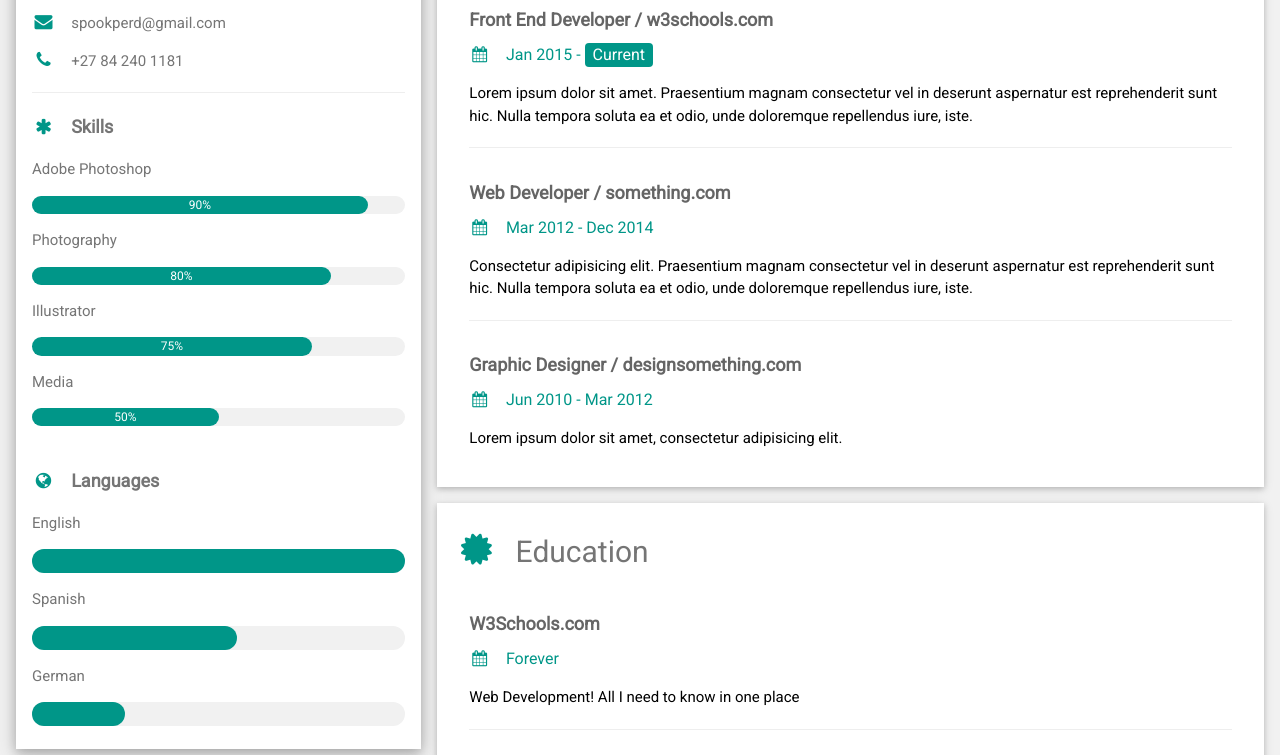
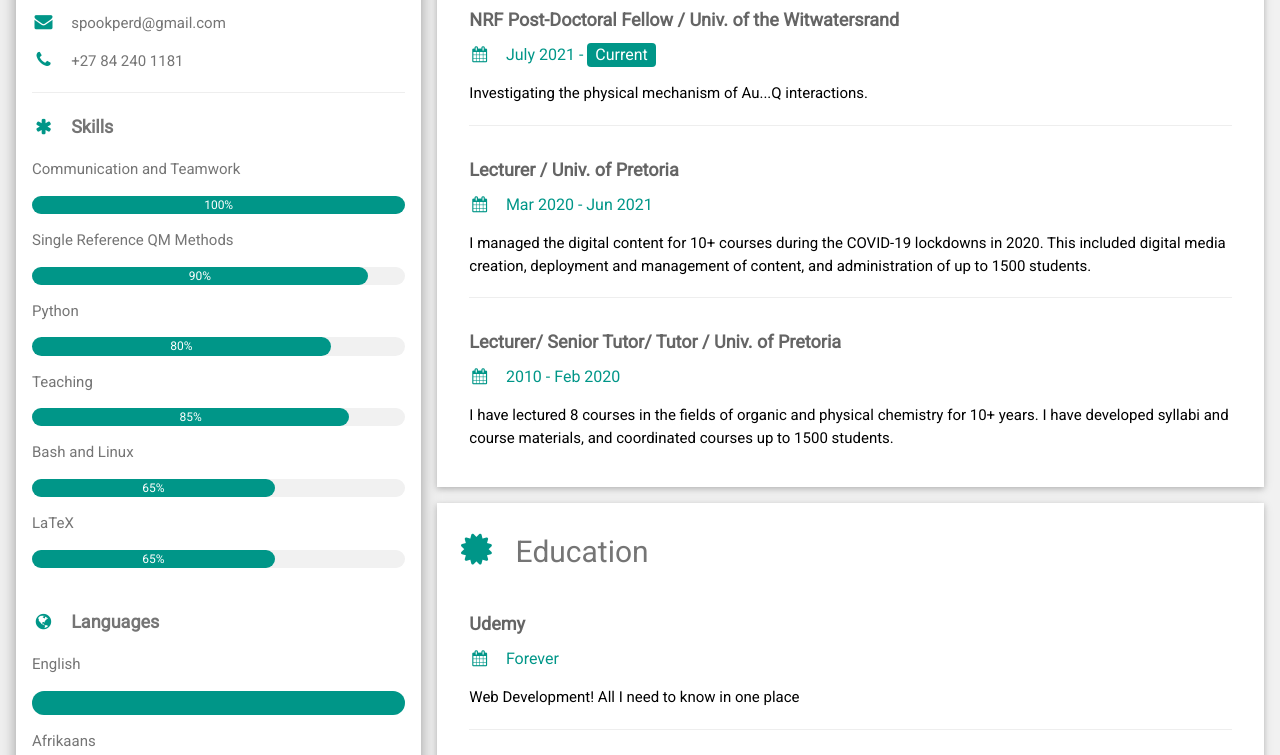
Before and after one commit to Spookperd/Resume, a plain HTML site: page index.html in a window 1280 px wide. Shown: the part 117-872 px from the top of the page. Drawn offline with nearby package versions, Linux system fonts and the light colour scheme.

Commit message:
Update index.html

```diff
--- a/index.html
+++ b/index.html
@@ -1,7 +1,7 @@
 <!DOCTYPE html>
 <html>
 <head>
-<title>Curriculum Vitae of Stefan Coetzee</title>
+<title>W3.CSS Template</title>
 <meta charset="UTF-8">
 <meta name="viewport" content="width=device-width, initial-scale=1">
 <link rel="stylesheet" href="https://www.w3schools.com/w3css/4/w3.css">
@@ -24,7 +24,7 @@ html,body,h1,h2,h3,h4,h5,h6 {font-family: "Roboto", sans-serif}
 
       <div class="w3-white w3-text-grey w3-card-4">
         <div class="w3-display-container">
-          <img src="/Resume/Profile.png" style="width:100%" alt="Avatar">
+          <img src="/w3images/avatar_hat.jpg" style="width:100%" alt="Avatar">
           <div class="w3-display-bottomleft w3-container w3-text-black">
             <h2>Stefan Coetzee, PhD</h2>
           </div>
@@ -37,23 +37,31 @@ html,body,h1,h2,h3,h4,h5,h6 {font-family: "Roboto", sans-serif}
           <hr>
 
           <p class="w3-large"><b><i class="fa fa-asterisk fa-fw w3-margin-right w3-text-teal"></i>Skills</b></p>
-          <p>Adobe Photoshop</p>
+          <p>Communication and Teamwork</p>
+          <div class="w3-light-grey w3-round-xlarge w3-small">
+            <div class="w3-container w3-center w3-round-xlarge w3-teal" style="width100%">100%</div>
+          </div>
+          <p>Single Reference QM Methods</p>
           <div class="w3-light-grey w3-round-xlarge w3-small">
             <div class="w3-container w3-center w3-round-xlarge w3-teal" style="width:90%">90%</div>
           </div>
-          <p>Photography</p>
+          <p>Python</p>
           <div class="w3-light-grey w3-round-xlarge w3-small">
             <div class="w3-container w3-center w3-round-xlarge w3-teal" style="width:80%">
               <div class="w3-center w3-text-white">80%</div>
             </div>
           </div>
-          <p>Illustrator</p>
+          <p>Teaching</p>
           <div class="w3-light-grey w3-round-xlarge w3-small">
-            <div class="w3-container w3-center w3-round-xlarge w3-teal" style="width:75%">75%</div>
+            <div class="w3-container w3-center w3-round-xlarge w3-teal" style="width:85%">85%</div>
           </div>
-          <p>Media</p>
+          <p>Bash and Linux</p>
           <div class="w3-light-grey w3-round-xlarge w3-small">
-            <div class="w3-container w3-center w3-round-xlarge w3-teal" style="width:50%">50%</div>
+            <div class="w3-container w3-center w3-round-xlarge w3-teal" style="width:65%">65%</div>
+          </div>
+          <p>LaTeX</p>
+          <div class="w3-light-grey w3-round-xlarge w3-small">
+            <div class="w3-container w3-center w3-round-xlarge w3-teal" style="width:65%">65%</div>
           </div>
           <br>
 
@@ -62,13 +70,9 @@ html,body,h1,h2,h3,h4,h5,h6 {font-family: "Roboto", sans-serif}
           <div class="w3-light-grey w3-round-xlarge">
             <div class="w3-round-xlarge w3-teal" style="height:24px;width:100%"></div>
           </div>
-          <p>Spanish</p>
+          <p>Afrikaans</p>
           <div class="w3-light-grey w3-round-xlarge">
             <div class="w3-round-xlarge w3-teal" style="height:24px;width:55%"></div>
-          </div>
-          <p>German</p>
-          <div class="w3-light-grey w3-round-xlarge">
-            <div class="w3-round-xlarge w3-teal" style="height:24px;width:25%"></div>
           </div>
           <br>
         </div>
@@ -83,28 +87,28 @@ html,body,h1,h2,h3,h4,h5,h6 {font-family: "Roboto", sans-serif}
       <div class="w3-container w3-card w3-white w3-margin-bottom">
         <h2 class="w3-text-grey w3-padding-16"><i class="fa fa-suitcase fa-fw w3-margin-right w3-xxlarge w3-text-teal"></i>Work Experience</h2>
         <div class="w3-container">
-          <h5 class="w3-opacity"><b>Front End Developer / w3schools.com</b></h5>
-          <h6 class="w3-text-teal"><i class="fa fa-calendar fa-fw w3-margin-right"></i>Jan 2015 - <span class="w3-tag w3-teal w3-round">Current</span></h6>
-          <p>Lorem ipsum dolor sit amet. Praesentium magnam consectetur vel in deserunt aspernatur est reprehenderit sunt hic. Nulla tempora soluta ea et odio, unde doloremque repellendus iure, iste.</p>
+          <h5 class="w3-opacity"><b>NRF Post-Doctoral Fellow / Univ. of the Witwatersrand </b></h5>
+          <h6 class="w3-text-teal"><i class="fa fa-calendar fa-fw w3-margin-right"></i>July 2021 - <span class="w3-tag w3-teal w3-round">Current</span></h6>
+          <p>Investigating the physical mechanism of Au...Q interactions. </p>
           <hr>
         </div>
         <div class="w3-container">
-          <h5 class="w3-opacity"><b>Web Developer / something.com</b></h5>
-          <h6 class="w3-text-teal"><i class="fa fa-calendar fa-fw w3-margin-right"></i>Mar 2012 - Dec 2014</h6>
-          <p>Consectetur adipisicing elit. Praesentium magnam consectetur vel in deserunt aspernatur est reprehenderit sunt hic. Nulla tempora soluta ea et odio, unde doloremque repellendus iure, iste.</p>
+          <h5 class="w3-opacity"><b>Lecturer / Univ. of Pretoria </b></h5>
+          <h6 class="w3-text-teal"><i class="fa fa-calendar fa-fw w3-margin-right"></i>Mar 2020 - Jun 2021</h6>
+          <p>I managed the digital content for 10+ courses during the COVID-19 lockdowns in 2020. This included digital media creation, deployment and management of content, and administration of up to 1500 students. </p>
           <hr>
         </div>
         <div class="w3-container">
-          <h5 class="w3-opacity"><b>Graphic Designer / designsomething.com</b></h5>
-          <h6 class="w3-text-teal"><i class="fa fa-calendar fa-fw w3-margin-right"></i>Jun 2010 - Mar 2012</h6>
-          <p>Lorem ipsum dolor sit amet, consectetur adipisicing elit. </p><br>
+          <h5 class="w3-opacity"><b>Lecturer/ Senior Tutor/ Tutor / Univ. of Pretoria</b></h5>
+          <h6 class="w3-text-teal"><i class="fa fa-calendar fa-fw w3-margin-right"></i>2010 - Feb 2020</h6>
+          <p>I have lectured 8 courses in the fields of organic and physical chemistry for 10+ years. I have developed syllabi and course materials, and coordinated courses up to 1500 students.</p><br>
         </div>
       </div>
 
       <div class="w3-container w3-card w3-white">
         <h2 class="w3-text-grey w3-padding-16"><i class="fa fa-certificate fa-fw w3-margin-right w3-xxlarge w3-text-teal"></i>Education</h2>
         <div class="w3-container">
-          <h5 class="w3-opacity"><b>W3Schools.com</b></h5>
+          <h5 class="w3-opacity"><b>Udemy</b></h5>
           <h6 class="w3-text-teal"><i class="fa fa-calendar fa-fw w3-margin-right"></i>Forever</h6>
           <p>Web Development! All I need to know in one place</p>
           <hr>
```
